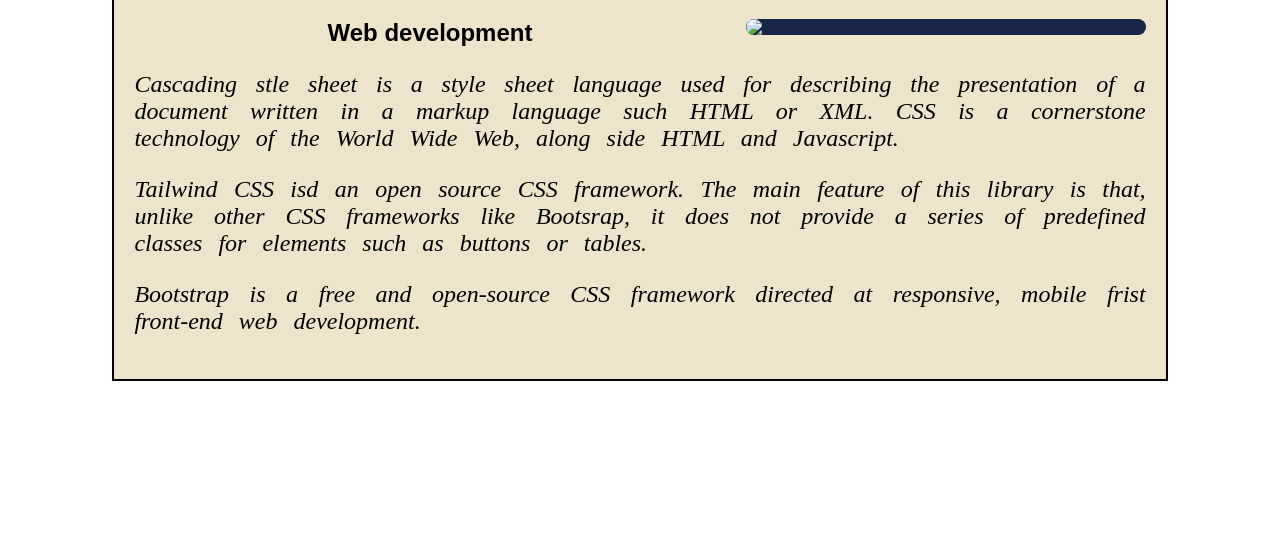
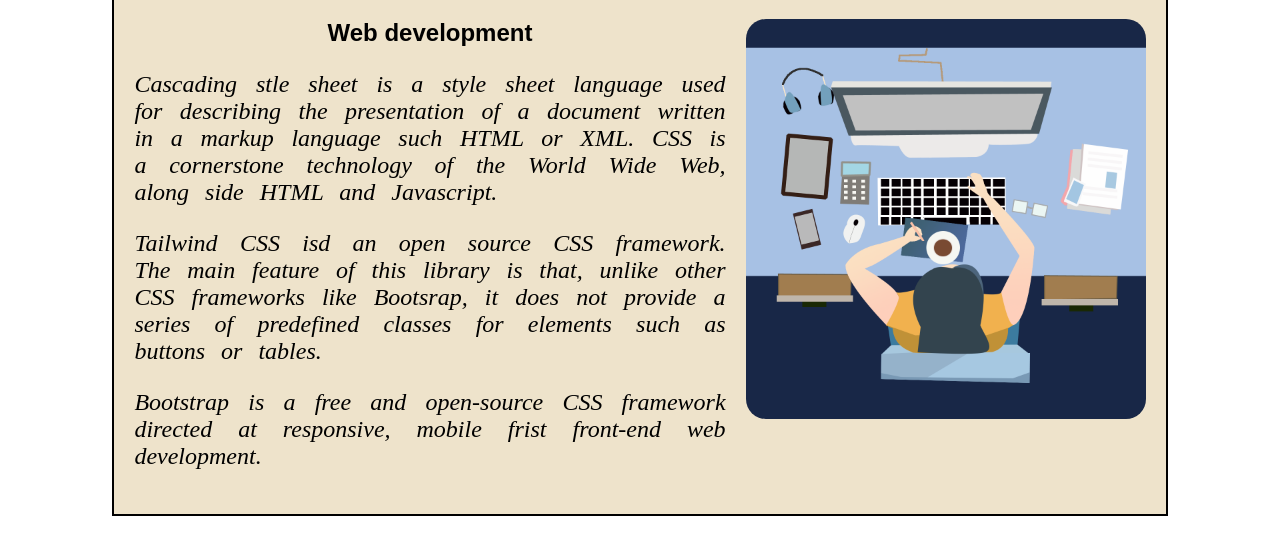
Before and after one commit to nowshadk07/Bootcamp, a plain HTML site: page Day-12/index.html in a window 1280 px wide. Shown: the part 121-676 px from the top of the page. Drawn offline with Linux system fonts and the light colour scheme; the site is published under a folder, as on GitHub Pages, so addresses that start at the root find nothing; a web font is replaced by a local one.

Commit message:
Updated img tag
Deleted the "/" before the name of the img

```diff
--- a/Day-12/index.html
+++ b/Day-12/index.html
@@ -11,7 +11,7 @@
     <div class="container">
         <h1>Codemarch</h1>
         <div class="content">
-            <img src="/Untitled.png">
+            <img src="Untitled.png">
             <h2>Web development</h2>
             <p>Cascading stle sheet is a style sheet language used for describing the presentation of a document
                  written in a markup language such HTML or XML. CSS is a cornerstone technology of the World Wide Web,
```
